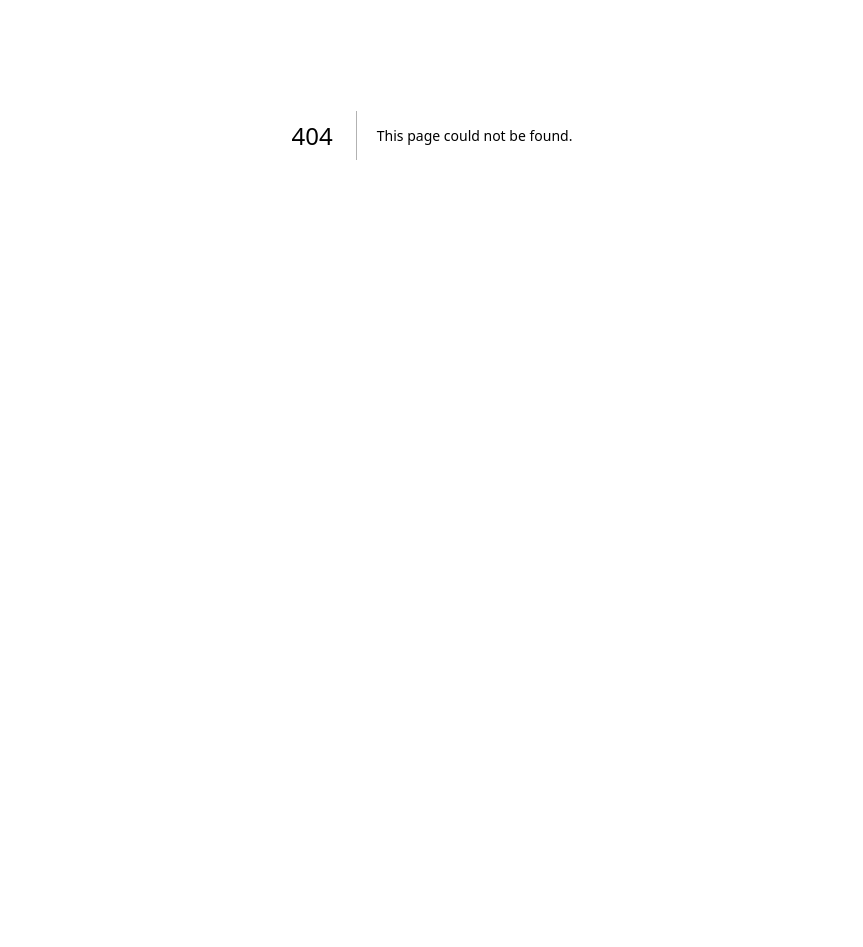
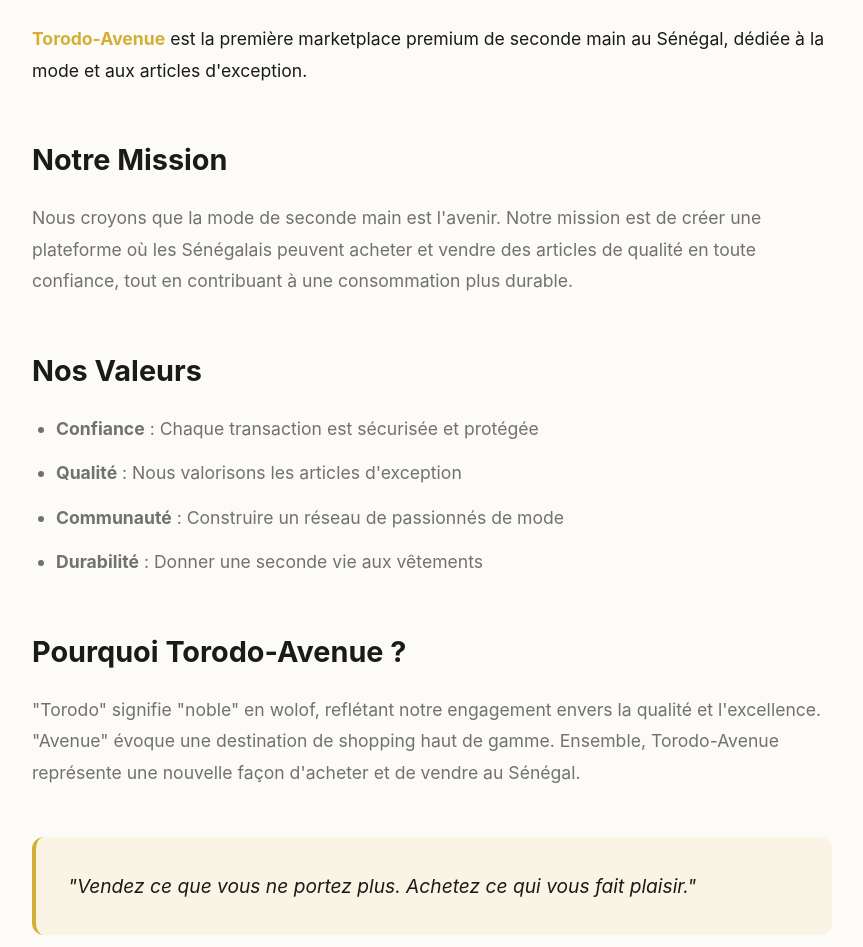
Before and after one commit to mamadouelimanewane/vinted, a Next.js app: page /about in a window 1280 px wide. Before the commit this address had no page. Shown: the part 265-1212 px from the top of the page, without its empty margins (208-1071 px from the left). Before the commit the page ends 800 px from the top, so only its background shows below. Built offline with nearby package versions, Linux system fonts and the light colour scheme; no server answers.

Commit message:
UI: Create Platform and About pages to complete navigation links

```diff
--- /dev/null
+++ b/src/app/about/page.tsx
@@ -0,0 +1,59 @@
+import React from 'react';
+import Navbar from '@/components/Navbar';
+import Footer from '@/components/Footer';
+
+export default function AboutPage() {
+    return (
+        <main>
+            <Navbar />
+
+            <div className="container" style={{ padding: '60px 20px', minHeight: '80vh' }}>
+                <div style={{ maxWidth: '800px', margin: '0 auto' }}>
+                    <h1 style={{ fontSize: '3rem', marginBottom: '1rem', color: 'var(--primary)' }}>À propos de Torodo-Avenue</h1>
+
+                    <div style={{ fontSize: '1.1rem', lineHeight: '1.8', color: 'var(--text)' }}>
+                        <p style={{ marginBottom: '1.5rem' }}>
+                            <strong style={{ color: 'var(--secondary)' }}>Torodo-Avenue</strong> est la première marketplace premium de seconde main au Sénégal,
+                            dédiée à la mode et aux articles d'exception.
+                        </p>
+
+                        <h2 style={{ fontSize: '1.8rem', marginTop: '3rem', marginBottom: '1rem' }}>Notre Mission</h2>
+                        <p style={{ marginBottom: '1.5rem', color: 'var(--muted)' }}>
+                            Nous croyons que la mode de seconde main est l'avenir. Notre mission est de créer une plateforme où les Sénégalais
+                            peuvent acheter et vendre des articles de qualité en toute confiance, tout en contribuant à une consommation plus durable.
+                        </p>
+
+                        <h2 style={{ fontSize: '1.8rem', marginTop: '3rem', marginBottom: '1rem' }}>Nos Valeurs</h2>
+                        <ul style={{ paddingLeft: '1.5rem', color: 'var(--muted)', marginBottom: '1.5rem' }}>
+                            <li style={{ marginBottom: '0.8rem' }}><strong>Confiance</strong> : Chaque transaction est sécurisée et protégée</li>
+                            <li style={{ marginBottom: '0.8rem' }}><strong>Qualité</strong> : Nous valorisons les articles d'exception</li>
+                            <li style={{ marginBottom: '0.8rem' }}><strong>Communauté</strong> : Construire un réseau de passionnés de mode</li>
+                            <li style={{ marginBottom: '0.8rem' }}><strong>Durabilité</strong> : Donner une seconde vie aux vêtements</li>
+                        </ul>
+
+                        <h2 style={{ fontSize: '1.8rem', marginTop: '3rem', marginBottom: '1rem' }}>Pourquoi Torodo-Avenue ?</h2>
+                        <p style={{ marginBottom: '1.5rem', color: 'var(--muted)' }}>
+                            "Torodo" signifie "noble" en wolof, reflétant notre engagement envers la qualité et l'excellence.
+                            "Avenue" évoque une destination de shopping haut de gamme. Ensemble, Torodo-Avenue représente
+                            une nouvelle façon d'acheter et de vendre au Sénégal.
+                        </p>
+
+                        <div style={{
+                            marginTop: '3rem',
+                            padding: '2rem',
+                            background: 'rgba(212, 175, 55, 0.1)',
+                            borderRadius: '12px',
+                            borderLeft: '4px solid var(--secondary)'
+                        }}>
+                            <p style={{ fontStyle: 'italic', fontSize: '1.2rem', color: 'var(--text)' }}>
+                                "Vendez ce que vous ne portez plus. Achetez ce qui vous fait plaisir."
+                            </p>
+                        </div>
+                    </div>
+                </div>
+            </div>
+
+            <Footer />
+        </main>
+    );
+}
```
Also changed, not shown: src/app/platform/page.tsx (added, +73 -0 lines).
